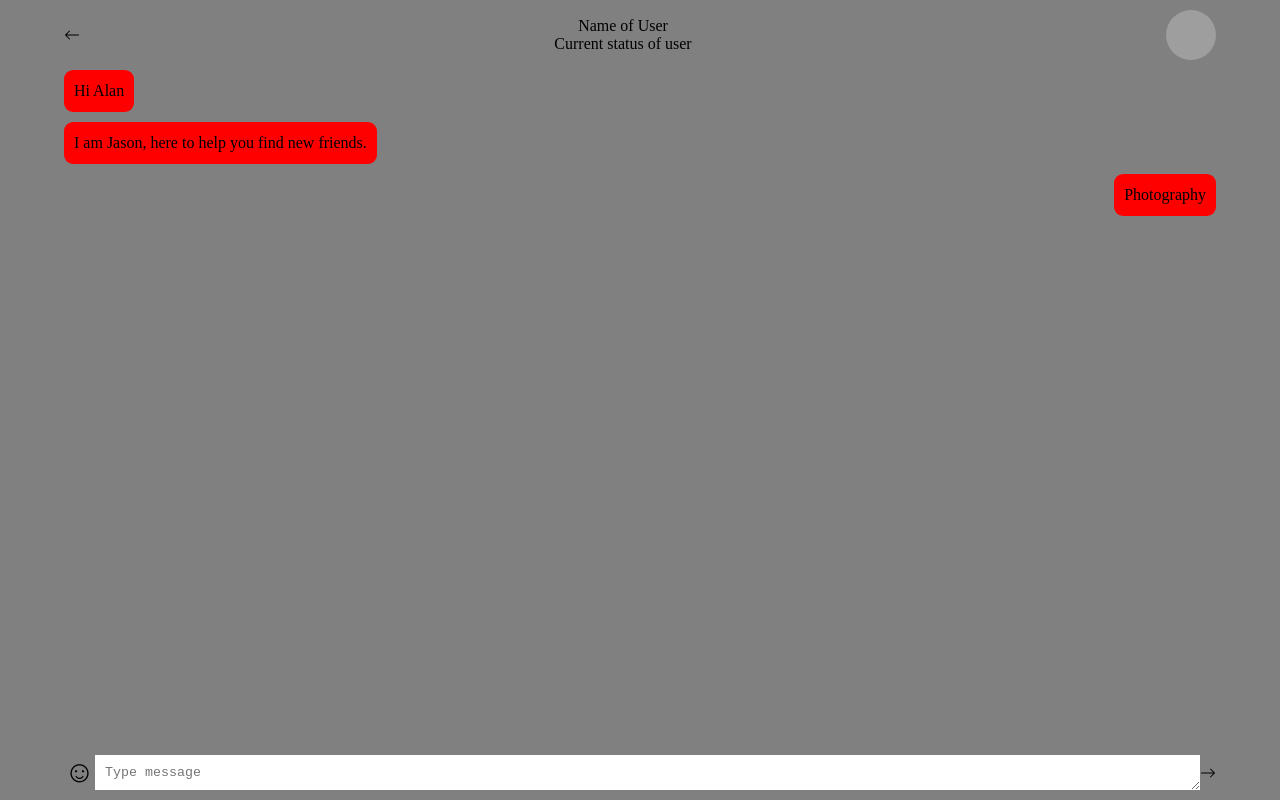
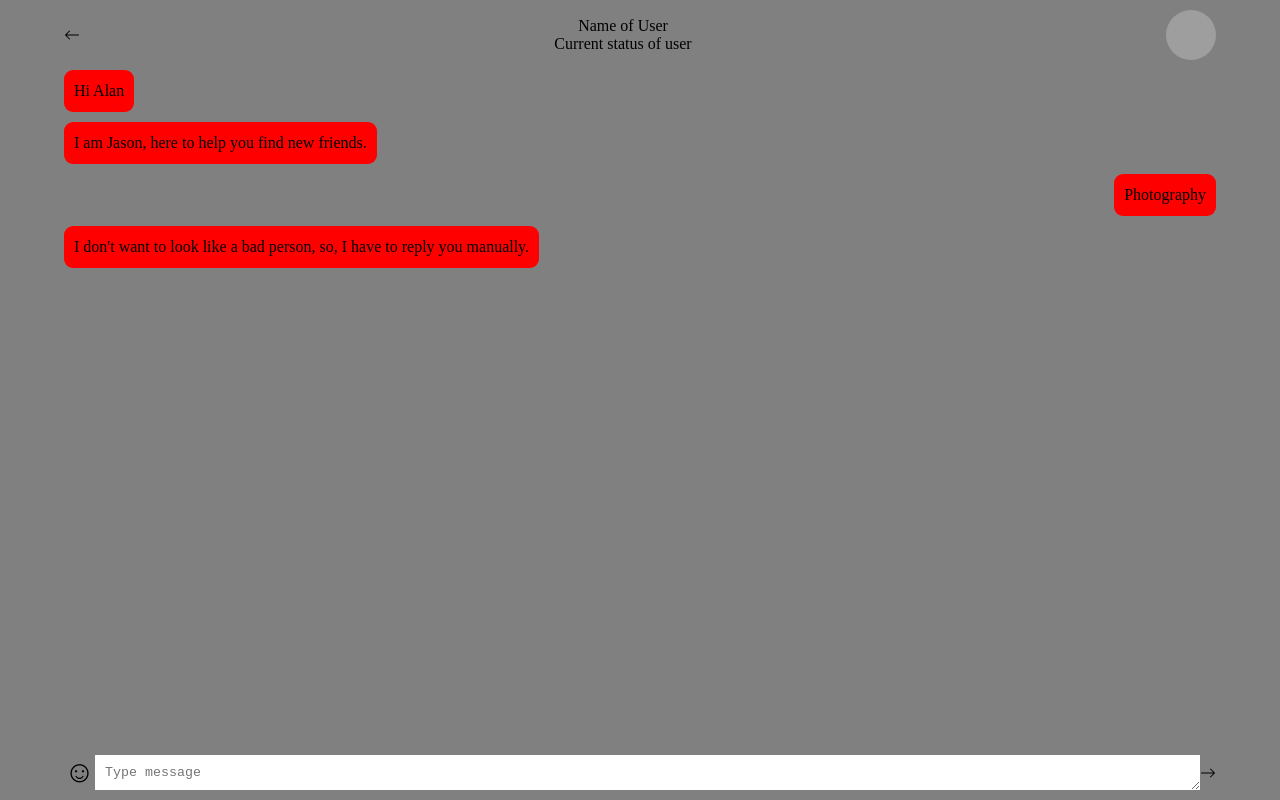
Before and after one commit to TimothyBabatu13/Anonymous-App, a React (Vite) app in the folder Anonymous-App/: page / in a window 1280 px wide. Built offline with nearby package versions, Linux system fonts and the light colour scheme; grey boxes are pictures that could not be loaded.

Commit message:
Chat.jsx

```diff
--- a/Anonymous-App/src/App/Chat.jsx
+++ b/Anonymous-App/src/App/Chat.jsx
@@ -1,7 +1,10 @@
+import { useEffect, useState } from "react";
 import SendMessage from "../Components/SendMessage";
 import backButton from "../assets/Icons/arrow-left.svg"
 import userImage from "../assets/userImage.jpeg"
+
 const Chat = () => {
+    const [updateUI, setUpdateUI] = useState(0);
     const uid = 1;
     const chatMessage = [
         {
@@ -23,6 +26,32 @@ const Chat = () => {
             message: "Photography"
         }
     ]
+    const [message, setMessage] = useState(chatMessage);
+    const handleTi = (e)=>{
+        setMessage(prevMessages =>[...prevMessages, {
+            sender: "Christanah",
+            senderUID: 2,
+            receiverUID: 1,
+            message: e
+        },])
+        setUpdateUI(prev => prev + 1);
+    }
+
+    useEffect(()=>{
+        const trigger = ()=> setMessage(prevMessages => [...prevMessages, toReply()])
+        const id = setTimeout(trigger, 3000)
+
+        return ()=> clearTimeout(id)
+    }, [updateUI])
+
+    const toReply = () =>{
+        return {
+            sender: "Timothy",
+            senderUID: 1,
+            receiverUID: 2,
+            message: "I don't want to look like a bad person, so, I have to reply you manually."
+        }
+    }
   return (
     <>
         <header className="chat--header" style={styles.header}>
@@ -34,8 +63,8 @@ const Chat = () => {
             <img style={styles.userImage} src={userImage} alt="user image" />
         </header>
         <div>
-            {chatMessage.map(message =>(
-                <div style={{display: "flex", flexDirection: message.senderUID === uid ? "row" : 'row-reverse'}} key={message.message}>
+            {message.map((message, id) =>(
+                <div style={{display: "flex", flexDirection: message.senderUID === uid ? "row" : 'row-reverse'}} key={id}>
                     <div></div>
                     <div style={styles.messageContent} >
                     {message.message}
@@ -43,7 +72,7 @@ const Chat = () => {
                 </div>
             ))}
         </div>
-        <SendMessage />
+        <SendMessage getMessage={handleTi}/>
     </>
   )
 }
@@ -67,7 +96,8 @@ const styles = {
     },
     messageContent: {
         background: "red",
-        width: "fit-content",
+        // width: "fit-content",
+        maxWidth: "90%",
         padding: "12px 10px",
         marginTop: "10px",
         borderRadius: "9px"
--- a/Anonymous-App/src/Components/SendMessage.jsx
+++ b/Anonymous-App/src/Components/SendMessage.jsx
@@ -1,7 +1,7 @@
 import { useState } from "react"
 import sendButton from "../assets/Icons/arrow-right.svg"
 
-const SendMessage = () => {
+const SendMessage = ({ getMessage }) => {
     const [text, setText] = useState("")
 
     const handleChange = (e)=>{
@@ -15,8 +15,9 @@ const SendMessage = () => {
 
     const handleSubmit = ()=>{
         if(!text) return
-        console.log(text);
+        getMessage(text)
         setText("");
+
     }
 
     //find a way to calculate the height of text-area in
```
